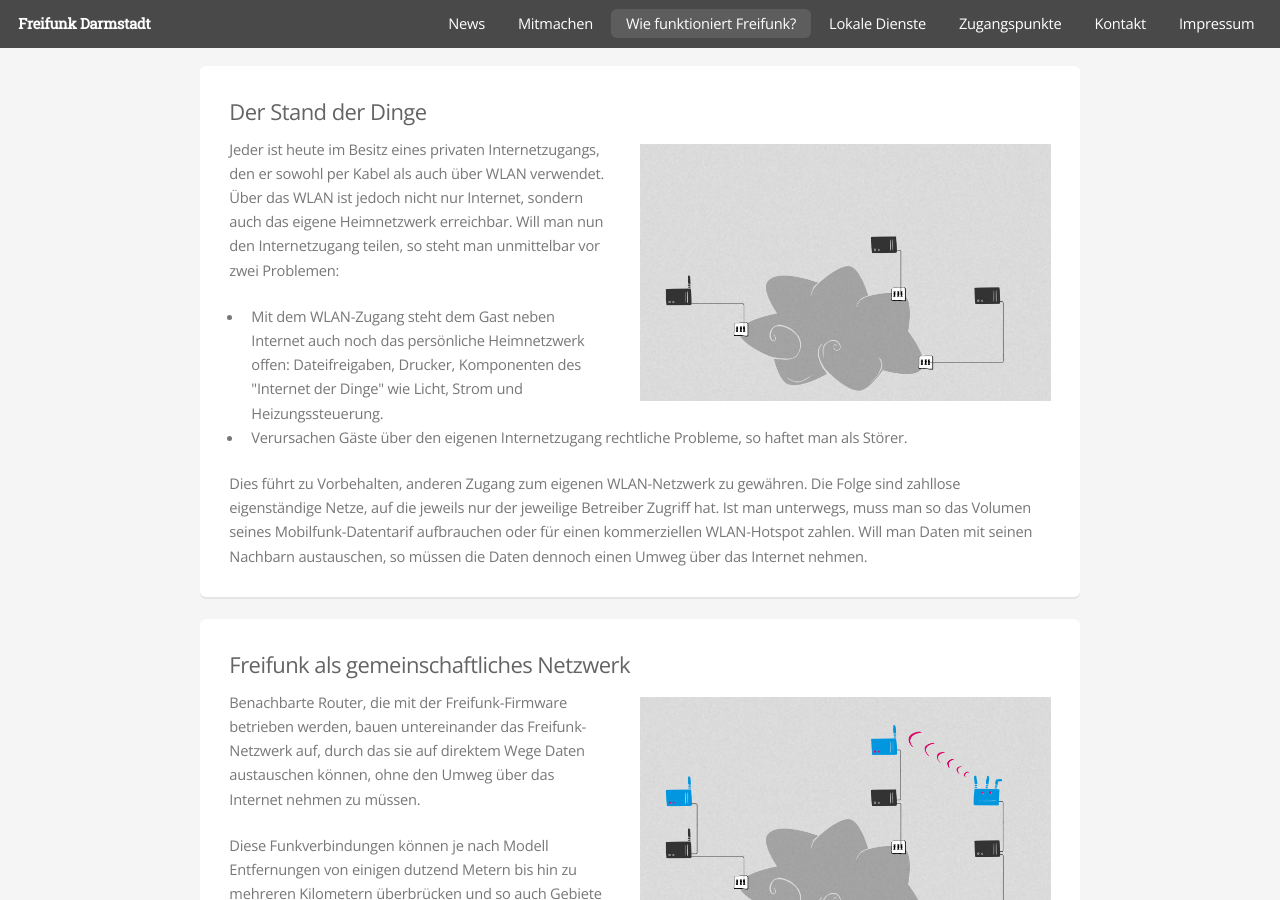
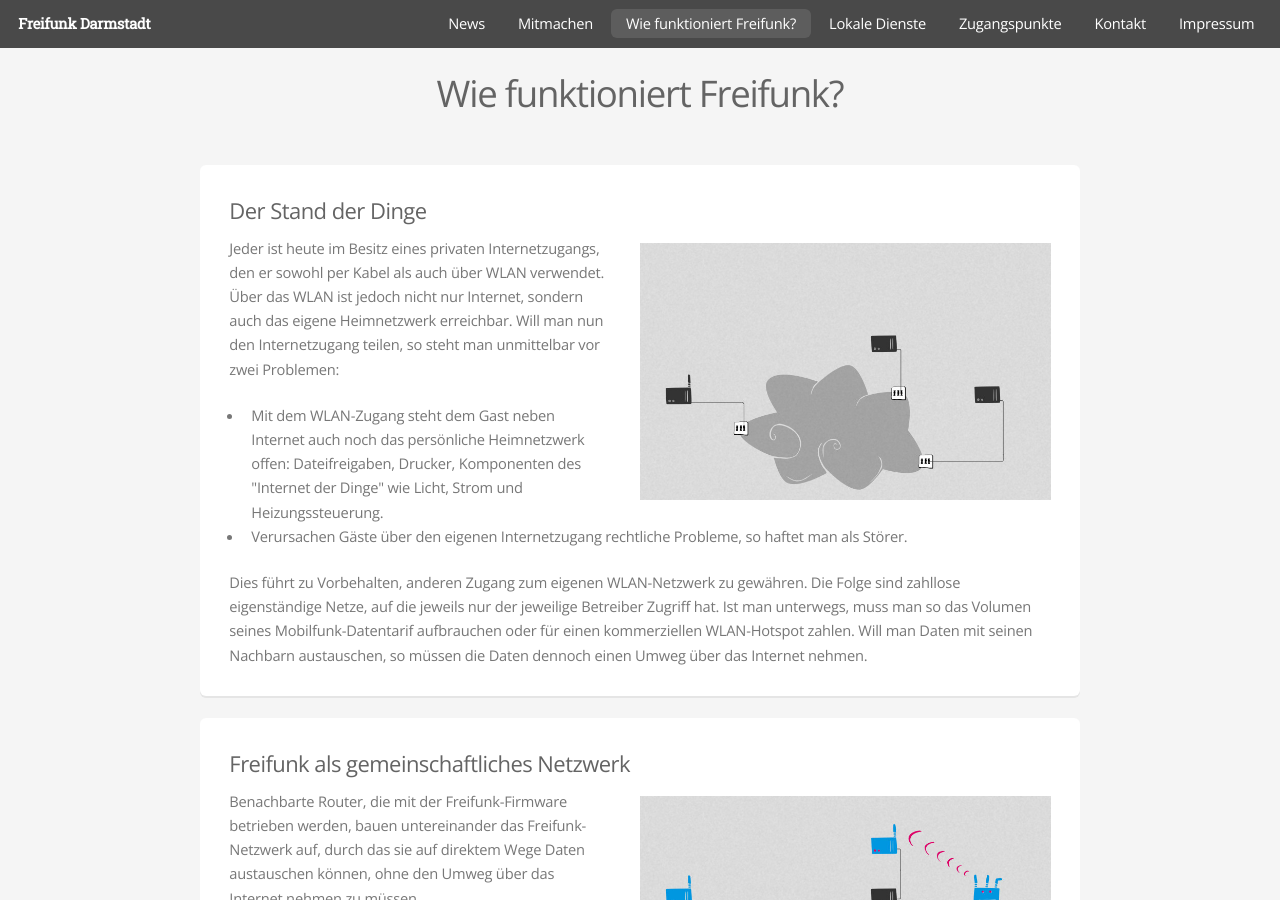
Before and after one commit to mdrenger/darmstadt.freifunk.net, a Jekyll site: the page built from pages/wie_funktioniert_freifunk.md, in a window 1280 px wide and 900 px high. Built offline with Jekyll 4.4.1, drawn with Linux system fonts in a browser that asks for light colours.

Commit message:
fixed header

```diff
--- a/pages/wie_funktioniert_freifunk.md
+++ b/pages/wie_funktioniert_freifunk.md
@@ -8,6 +8,9 @@
 sub_weight: 1
 ---
 
+<header>
+	<h2 class="post-title">Wie funktioniert Freifunk?</h2>
+</header>
 <section class="box">
 	<h3>Der Stand der Dinge</h3>
 	<img src="/images/network_1.jpg" class="half-width" />
```
